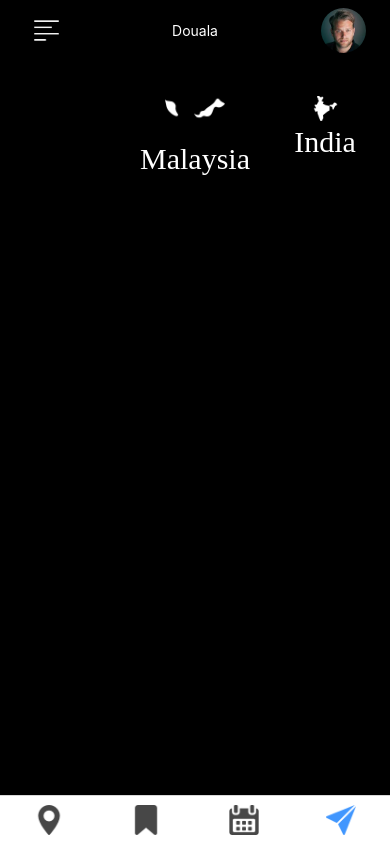
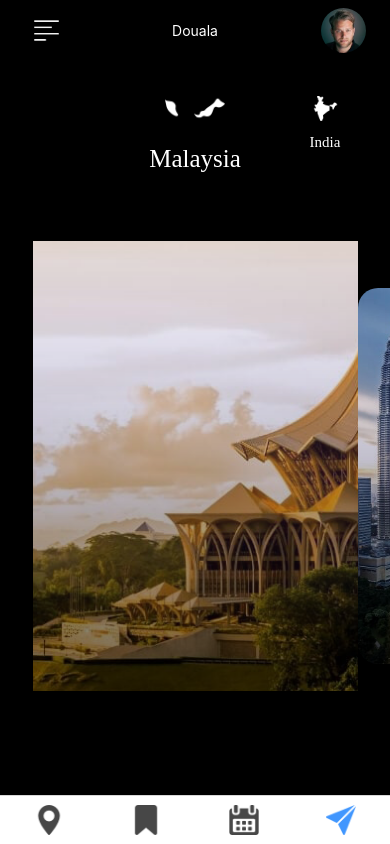
Before and after one commit to Loicnanfah/EphiTravel, a React Native app: screen /Plane in a window 390 px wide. Built offline with nearby package versions, Linux system fonts and the light colour scheme.

Commit message:
Created index-1

```diff
--- a/constants/theme.js
+++ b/constants/theme.js
@@ -1,4 +1,5 @@
 /** @format */
+import { useFonts } from "expo-font";
 
 import { Dimensions } from "react-native";
 const { width, height } = Dimensions.get("window");
--- a/screens/Dashboard.js
+++ b/screens/Dashboard.js
@@ -14,15 +14,26 @@ import {
 import { COLORS, FONTS, SIZES, dummyData, icons, images } from "../constants";
 
 const COUNTRUES_ITEM_SIZE = SIZES.width / 3;
+const PLACES_ITEM_SIZE =
+  Platform.OS === "ios" ? SIZES.width / 1.25 : SIZES.width / 1.2;
+const EMPTY_ITEMS_SIZE = (SIZES.width - PLACES_ITEM_SIZE) / 2;
 
 const Dashboard = ({ navigation }) => {
   const countryScrollX = useRef(new Animated.Value(0)).current;
+  const placeScrollX = useRef(new Animated.Value(0)).current;
 
   const [countries, setCountrie] = useState([
     { id: -1 },
     ...dummyData.countries,
     { id: -2 },
   ]);
+
+  const [places, setPlaces] = useState([
+    { id: -1 },
+    ...dummyData.countries[0].places,
+    { id: -2 },
+  ]);
+
   function renderHeader() {
     return (
       <View
@@ -158,13 +169,142 @@ const Dashboard = ({ navigation }) => {
                   }}
                 />
                 <Animated.Text
-                  style={{ top: 3, color: COLORS.white, ...FONTS.h1 }}
+                  style={{
+                    top: 3,
+                    color: COLORS.white,
+                    ...FONTS.h1,
+                    fontSize: fontSize,
+                  }}
                 >
                   {item.name}
                 </Animated.Text>
               </Animated.View>
             );
           }
+        }}
+      />
+    );
+  }
+
+  function renderPlaces() {
+    return (
+      <Animated.FlatList
+        horizontal
+        pagingEnabled
+        showsHorizontalScrollIndicator={false}
+        data={places}
+        keyExtrator={(item) => `${item.id}`}
+        contentContainerStyle={{
+          alignItems: "center",
+        }}
+        snapToAlignment="center"
+        snapToInterval={
+          Platform.OS === "ios" ? PLACES_ITEM_SIZE + 28 : PLACES_ITEM_SIZE
+        }
+        scrollEventThrolttle={16}
+        decelerationRate={0}
+        bounces={false}
+        onScroll={Animated.event(
+          [
+            {
+              nativeEvent: {
+                contentOffset: {
+                  x: placeScrollX,
+                },
+              },
+            },
+          ],
+          { useNativeDriver: false }
+        )}
+        renderItem={({ item, index }) => {
+          const oppacity = placeScrollX.interpolate({
+            inputRange: [
+              (index - 2) * COUNTRUES_ITEM_SIZE,
+              (index - 1) * COUNTRUES_ITEM_SIZE,
+              index * COUNTRUES_ITEM_SIZE,
+            ],
+            outputRange: [0.3, 1, 0.3],
+            extrapolate: "clamp",
+          });
+          let activeheight = 0;
+
+          if (Platform.OS === "ios") {
+            if (SIZES.height > 800) {
+              activeheight = SIZES.height / 2;
+            } else {
+              activeheight = SIZES.height / 1.65;
+            }
+          } else {
+            activeheight = SIZES.height / 1.6;
+          }
+
+          const height = placeScrollX.interpolate({
+            inputRange: [
+              (index - 2) * COUNTRUES_ITEM_SIZE,
+              (index - 1) * COUNTRUES_ITEM_SIZE,
+              index * COUNTRUES_ITEM_SIZE,
+            ],
+            outputRange: [
+              SIZES.height / 2.25,
+              activeheight,
+              SIZES.height / 2.25,
+            ],
+            extrapolate: "clamp",
+          });
+
+          if (index == 0 || index == places.length - 1) {
+            return (
+              <View
+                style={{
+                  width: EMPTY_ITEMS_SIZE,
+                }}
+              />
+            );
+          } else {
+            return (
+              <Animated.View
+                oppacity={oppacity}
+                style={{
+                  width: PLACES_ITEM_SIZE,
+                  height: height,
+                  alignItems: "center",
+                  borderRadius: 20,
+                  padding: 10,
+                }}
+              >
+                <Image
+                  source={item.image}
+                  resizeMode="cover"
+                  style={{
+                    position: "absolute",
+                    width: "100%",
+                    height: "100%",
+                    borderRadius: 20,
+                  }}
+                />
+                <View
+                  style={{
+                    flex: 1,
+                    alignItems: "center",
+                    justifyContent: "flex-end",
+                    marginHorizontal: SIZES.padding,
+                  }}
+                >
+                  <Text
+                    style={{
+                      marginBottom: SIZES.padding,
+                    }}
+                  ></Text>
+                </View>
+              </Animated.View>
+            );
+          }
+
+          return (
+            <View>
+              <Text style={{ color: COLORS.white }}> {item.name} </Text>
+            </View>
+          );
         }}
       />
     );
@@ -178,7 +318,10 @@ const Dashboard = ({ navigation }) => {
           paddingBottom: Platform.OS === "ios" ? 40 : 0,
         }}
       >
-        <View style={{ height: 700 }}>{renderCountries()}</View>
+        <View style={{ height: 180 }}>{renderCountries()}</View>
+        <View style={{ height: Platform.OS === "ios" ? 500 : 450 }}>
+          {renderPlaces()}
+        </View>
       </ScrollView>
     </SafeAreaView>
   );
```
